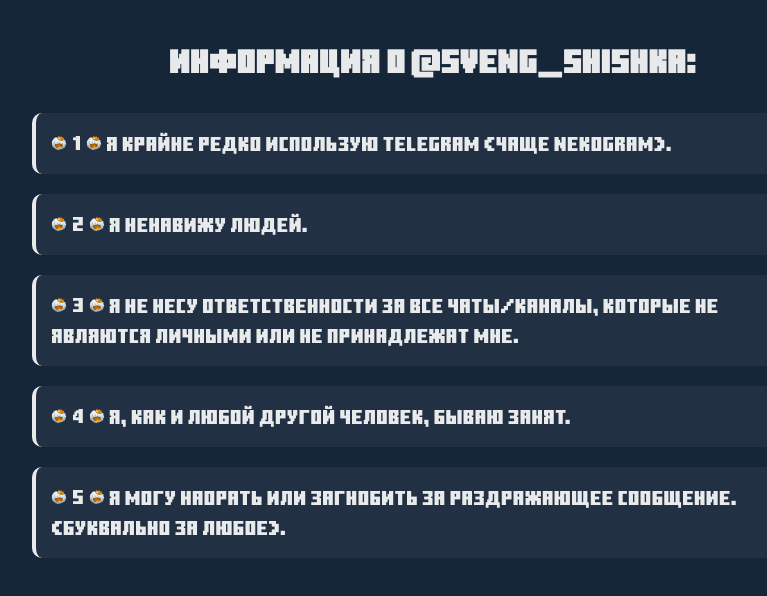
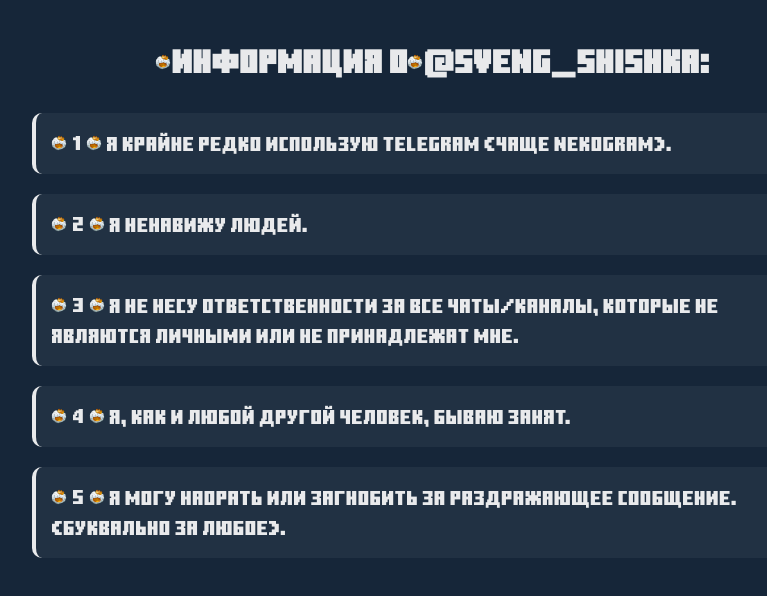
Before and after one commit to GGBSSHOP/im_on_telegram, a plain HTML site: page index.html in a window 1280 px wide. Shown: the whole page, without its empty margins (208-975 px from the left). Drawn offline with Linux system fonts and the light colour scheme.

Commit message:
Update index.html

```diff
--- a/index.html
+++ b/index.html
@@ -148,7 +148,7 @@
 </head>
 <body>
   <div class="container">
-    <h1><span class="bullet-wrapper">Информация о<span class="bullet-wrapper"> @Sveng_shishka:</h1>
+    <h1><span class="custom-bullet"></span>Информация о<span class="custom-bullet"></span>@Sveng_shishka:</h1>
 
     <!-- Измененная структура HTML -->
     <div class="info-item">
```
